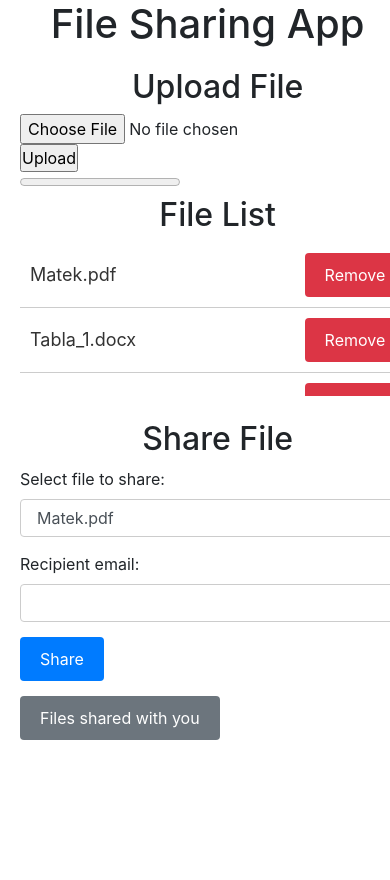
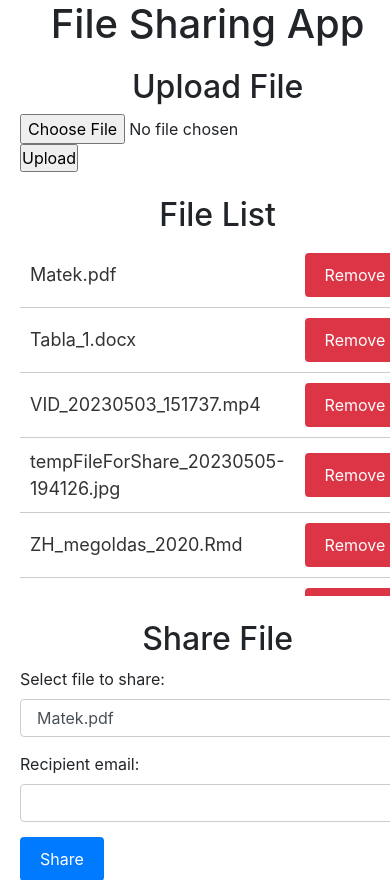
Before and after one commit to blevi3/google_drive_for_home, a Django app: page /home in a window 390 px wide; the page is wider, and only the part inside the window is pictured. Shown: the part 46-926 px from the top of that part. Before the commit the page ends 786 px from the top of that part, so only its background shows below. Run offline with Django 4.2, Linux system fonts and the light colour scheme; a user stored in the database is signed in; data comes from the database, SQL or seed files in the repository; both versions use the stored data as it was after the commit.

Commit message:
progressbar - toggle

```diff
--- a/uploader/static/css/uploader.css
+++ b/uploader/static/css/uploader.css
@@ -24,6 +24,10 @@ li {
     align-items: center;
     padding: 10px;
     border-bottom: 1px solid #ccc;
+}
+
+#progress-bar{
+    visibility: hidden;
 }
 
 li a {
@@ -86,7 +90,7 @@ li a {
     }
 
     #file-list {
-        max-height: 200px;
+        max-height: 400px;
         font-size: 14px;
     }
 
--- a/uploader/uploader/settings.py
+++ b/uploader/uploader/settings.py
@@ -43,6 +43,8 @@ INSTALLED_APPS = [
     'django.contrib.staticfiles',
 
     'storage',
+
+
 
 
 
```
Also changed, not shown: uploader/db.sqlite3, uploader/documents/gyalogtúra.jpg (deleted), uploader/documents/tempFileForShare_20230505-194126.jpg (added), uploader/storage/forms.py, uploader/storage/models.py, uploader/storage/templates/upload.html, 4 other files.
